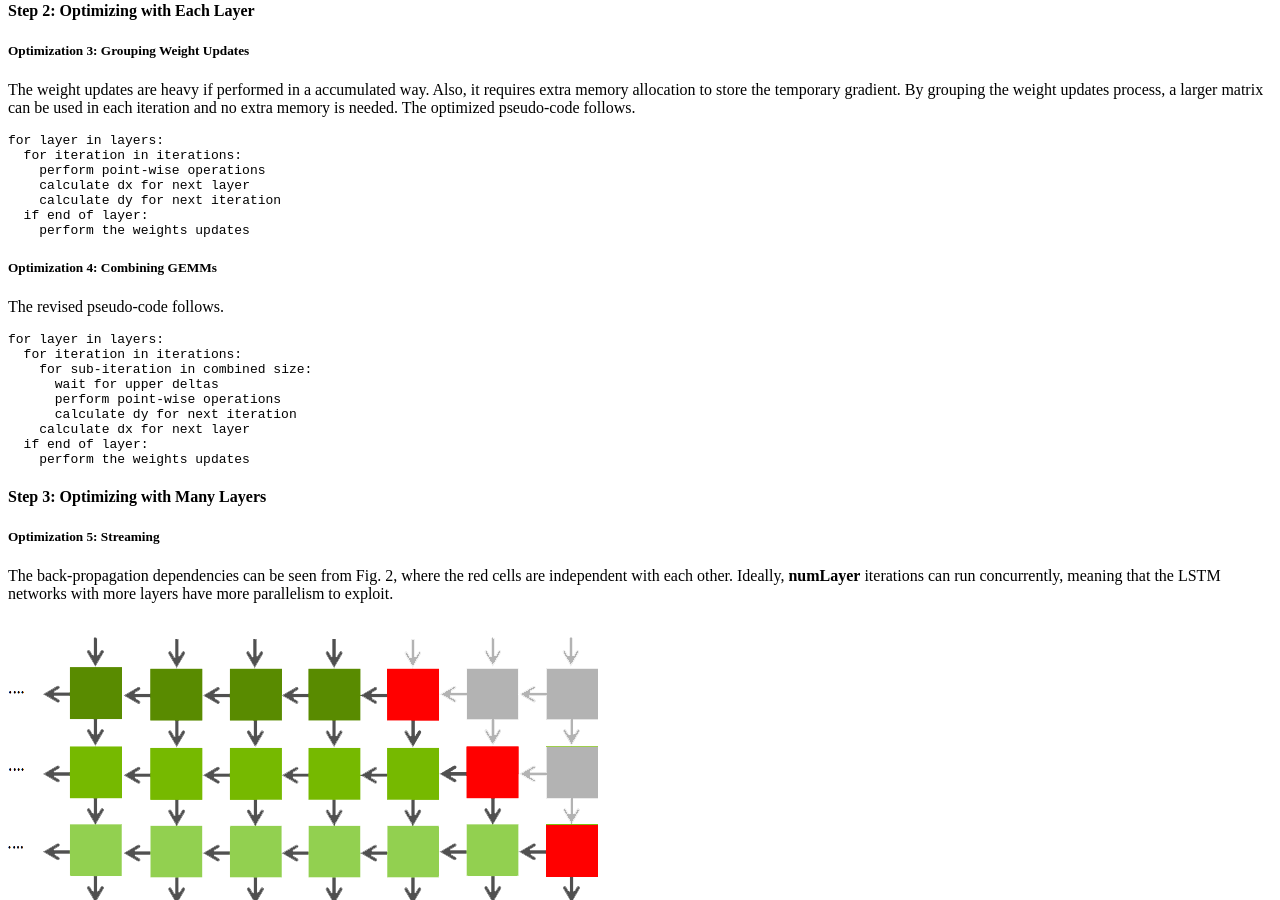
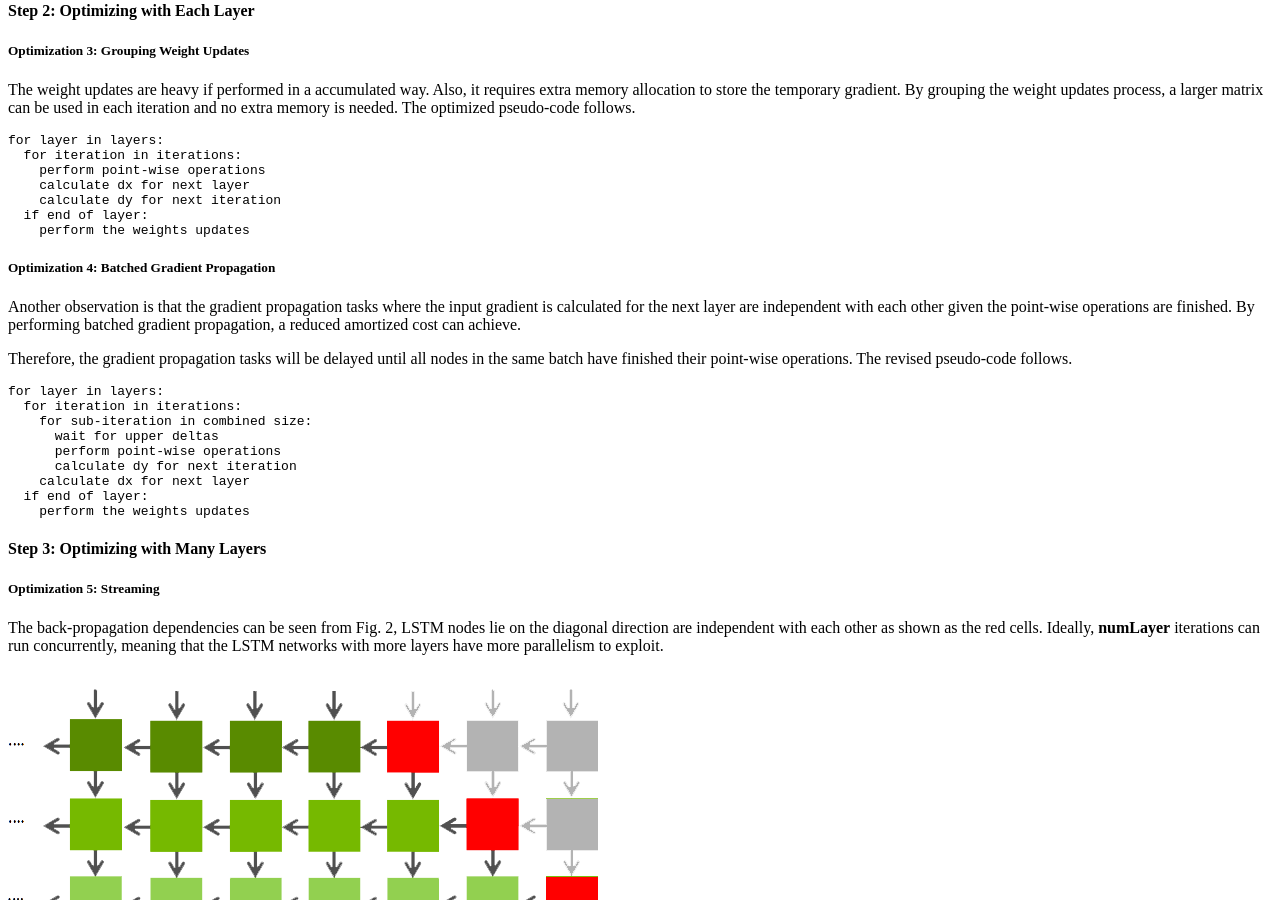
Before and after one commit to yuangliu/15618prj, a Jekyll site: the page built from docs/final.md, in a window 1280 px wide and 900 px high, scrolled down 2390 px. Built offline with Jekyll 4.4.1, drawn with Linux system fonts in a browser that asks for light colours; formulas are drawn with MathJax 3.

Commit message:
batched gradient propagation

````diff
--- a/docs/final.md
+++ b/docs/final.md
@@ -125,8 +125,11 @@ for layer in layers:
     perform the weights updates
 ```
 
-##### Optimization 4: Combining GEMMs
-The revised pseudo-code follows.
+##### Optimization 4: Batched Gradient Propagation
+Another observation is that the gradient propagation tasks  where the input gradient is calculated for the next layer are independent with each other given the point-wise operations are finished. By performing batched gradient propagation, a reduced amortized cost can achieve.
+
+Therefore, the gradient propagation tasks  will be delayed until all nodes in the same batch have finished their point-wise operations. The revised pseudo-code follows.
+
 ```c++
 for layer in layers:
   for iteration in iterations:
@@ -141,7 +144,7 @@ for layer in layers:
 #### Step 3: Optimizing with Many Layers
 
 ##### Optimization 5: Streaming
-The back-propagation dependencies can be seen from Fig. 2, where the red cells are independent with each other. Ideally, **numLayer** iterations can run concurrently, meaning that the LSTM networks with more layers have more parallelism to exploit.
+The back-propagation dependencies can be seen from Fig. 2, LSTM nodes lie on the diagonal direction are independent with each other as shown as the red cells. Ideally, **numLayer** iterations can run concurrently, meaning that the LSTM networks with more layers have more parallelism to exploit.
 
 <img src="image06.png" style="background-color:#0;"/>
 **Figure 2:** *Back-propagation dependencies*
````
